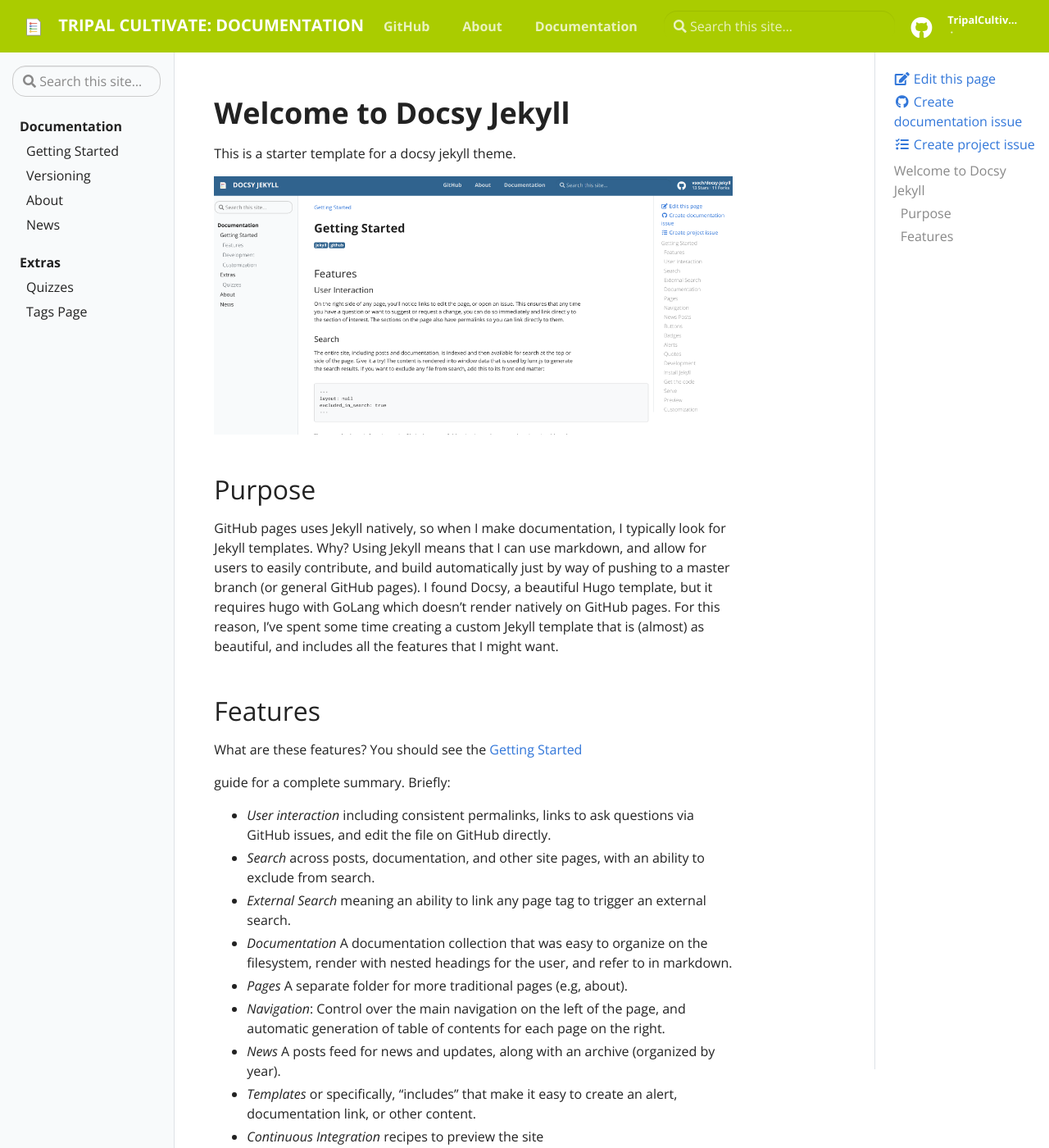
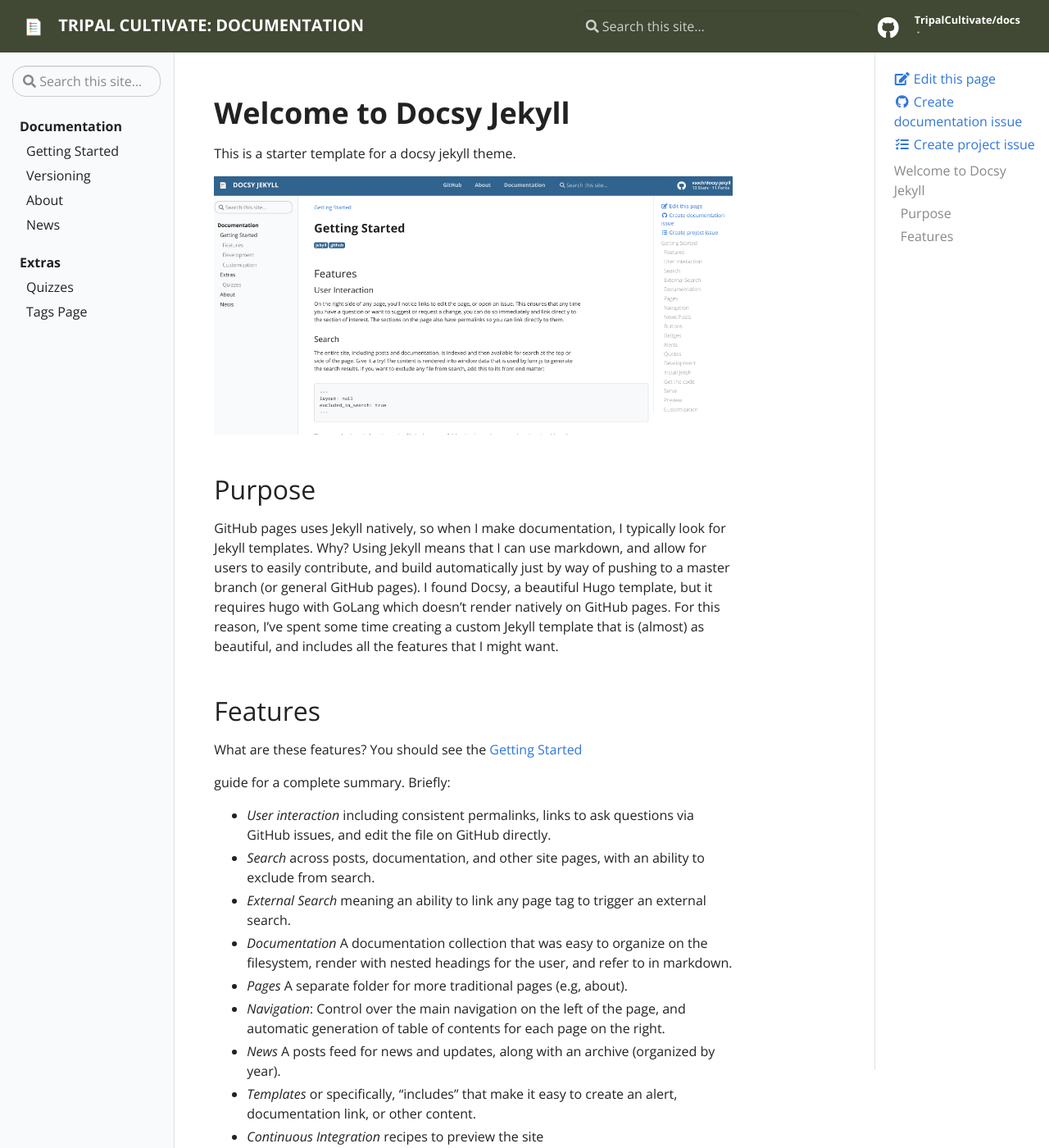
Before and after one commit to TripalCultivate/docs, a Jekyll site: the page built from pages/index.md, in a window 1280 px wide and 1400 px high. Shown: the whole window at 82% size. Built offline with Jekyll 4.4.1, drawn with Linux system fonts in a browser that asks for light colours.

Commit message:
Streamline nav.

```diff
--- a/_config.yml
+++ b/_config.yml
@@ -69,7 +69,7 @@ github_branch: "master"
 # If commented, will use material hat theme
 # logo: "assets/img/logo/SRCC-square-red.png"
 logo_pixels: 34
-color: "#AACC00"
+color: "#414833"
 
 # Build settings
 markdown: kramdown
--- a/_data/navigation.yml
+++ /dev/null
@@ -1,4 +0,0 @@
-- title: About
-  url: about
-- title: Documentation
-  url: docs
--- a/_includes/header.html
+++ b/_includes/header.html
@@ -4,12 +4,10 @@
             <span class="navbar-logo"></span>{% include logo.svg %}<span class="text-uppercase font-weight-bold">{{ site.title }}</span>
 	</a>
 	<div class="td-navbar-nav-scroll ml-md-auto" id="main_navbar">
-		<ul class="navbar-nav mt-2 mt-lg-0">{% if site.repo %}
+		<ul class="navbar-nav mt-2 mt-lg-0">
+      {% for link in site.data.navigation %}
 			<li class="nav-item mr-4 mb-2 mb-lg-0">
-                            <a class="nav-link" href="{{ site.repo }}" target="_blank"><span>GitHub</span></a>
-			</li>{% endif %}{% for link in site.data.navigation %}
-			<li class="nav-item mr-4 mb-2 mb-lg-0">
-                            <a class="nav-link" href="{% if link.url %}{{ site.baseurl }}/{{ link.url }}{% else %}{{ link.external_url }}{% endif %}" ><span>{{ link.title }}</span></a>
+        <a class="nav-link" href="{% if link.url %}{{ site.baseurl }}/{{ link.url }}{% else %}{{ link.external_url }}{% endif %}" ><span>{{ link.title }}</span></a>
 			</li>{% endfor %}
       {% if site.version_params.versioning == true %}
       <!-- <li class="nav-item mr-4 mb-2 mb-lg-0"> -->
--- a/_includes/navigation.html
+++ b/_includes/navigation.html
@@ -51,7 +51,7 @@
             <i class="fa fa-github fa-3x"></i>
           </div>
           <div class="md-source__repository" style="min-width:150px">
-            {{ site.github_user }}/{{ site.github_repo }}
+            {{ site.github_user }}
           </div></a>
         </div>
       </div>
```
